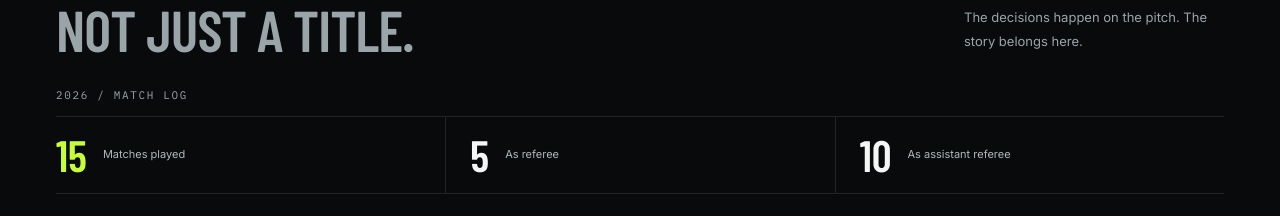
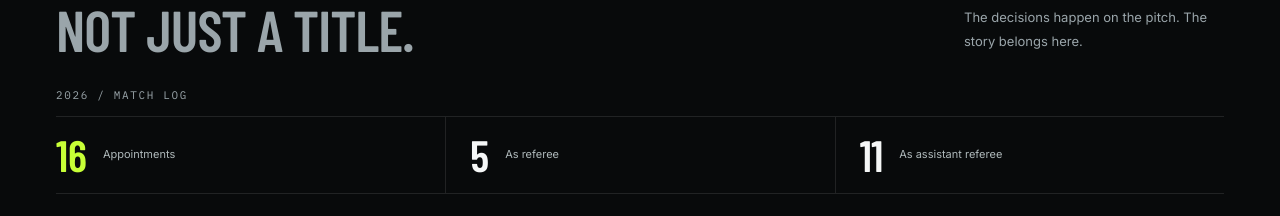
Before and after one commit to yassine-mathlouthi/Referee, a React (Vite) app: page / in a window 1280 px wide. Shown: the part 2925-3141 px from the top of the page. Built offline with nearby package versions, Linux system fonts and the light colour scheme; a web font is replaced by a local one.

Commit message:
Count all appointments in match statistics

```diff
--- a/src/data/matches.ts
+++ b/src/data/matches.ts
@@ -45,10 +45,9 @@ export const matches: Match[] = [
 ]
 
 export function summarizeMatches(records: readonly Match[]) {
-  const played = records.filter(match => match.status === 'played')
   return {
-    played: played.length,
-    referee: played.filter(match => match.role === 'referee').length,
-    assistant: played.filter(match => match.role === 'assistant').length,
+    appointments: records.length,
+    referee: records.filter(match => match.role === 'referee').length,
+    assistant: records.filter(match => match.role === 'assistant').length,
   }
 }
--- a/src/i18n/ar.ts
+++ b/src/i18n/ar.ts
@@ -42,7 +42,7 @@ export const ar: Copy = {
     body: 'تجدون صور المباريات أدناه. ستُضاف هنا التعيينات المؤكدة وتفاصيل المسابقات. تجربة حقيقية فقط، بلا أرقام مبالغ فيها.',
     note: 'مسيرة تصنعها لحظات حقيقية', versus: 'ضدّ', view: 'لنتحدث عن فرصة تحكيم',
     recordLabel: '٢٠٢٦ / سجل المباريات',
-    played: 'مباراة ملعوبة', referee: 'بصفة حكم', assistant: 'بصفة حكم مساعد',
+    appointments: 'التعيينات', referee: 'بصفة حكم', assistant: 'بصفة حكم مساعد',
     all: 'كل التعيينات', filter: 'تصفية حسب الدور', list: 'تعيينات المباريات',
     showAll: 'عرض السجل الكامل', showLess: 'عرض أحدث المباريات', result: 'النتيجة النهائية',
     absent: 'غياب المنافس', absentNote: 'لم يحضر فريق الاتحاد الرياضي بقرطاج. لم تُسجّل نتيجة.',
--- a/src/i18n/en.ts
+++ b/src/i18n/en.ts
@@ -40,7 +40,7 @@ export const en = {
     body: 'Match photography is on display below. Verified appointments and competition details will be added here. Only real experience. No inflated numbers.',
     note: 'A record built on real moments', versus: 'vs', view: 'Discuss an appointment',
     recordLabel: '2026 / Match log',
-    played: 'Matches played', referee: 'As referee', assistant: 'As assistant referee',
+    appointments: 'Appointments', referee: 'As referee', assistant: 'As assistant referee',
     all: 'All appointments', filter: 'Filter by role', list: 'Match appointments',
     showAll: 'View full history', showLess: 'Show recent matches', result: 'Final score',
     absent: 'Opponent absent', absentNote: 'Union Sportive de Carthage did not attend. No result recorded.',
--- a/src/i18n/fr.ts
+++ b/src/i18n/fr.ts
@@ -42,7 +42,7 @@ export const fr: Copy = {
     body: 'Les photos de matchs sont présentées ci-dessous. Les désignations vérifiées et les détails des compétitions seront ajoutés ici. Du vécu, sans chiffres gonflés.',
     note: 'Un parcours fait de vrais moments', versus: 'contre', view: 'Discuter d’une désignation',
     recordLabel: '2026 / Carnet de matchs',
-    played: 'Matchs joués', referee: 'Comme arbitre', assistant: 'Comme arbitre assistant',
+    appointments: 'Désignations', referee: 'Comme arbitre', assistant: 'Comme arbitre assistant',
     all: 'Toutes les désignations', filter: 'Filtrer par rôle', list: 'Désignations de matchs',
     showAll: 'Voir tout le parcours', showLess: 'Voir les matchs récents', result: 'Score final',
     absent: 'Adversaire absent', absentNote: 'L’Union sportive de Carthage ne s’est pas présentée. Aucun résultat enregistré.',
--- a/src/sections/Experience.tsx
+++ b/src/sections/Experience.tsx
@@ -20,7 +20,7 @@ export function Experience() {
     {appointments.length ? <>
       <SectionReveal>
         <p className="eyebrow match-season">{t.experience.recordLabel}</p>
-        <dl className="match-stats">{(['played', 'referee', 'assistant'] as const).map(key => <div key={key}><dt>{t.experience[key]}</dt><dd>{number.format(totals[key])}</dd></div>)}</dl>
+        <dl className="match-stats">{(['appointments', 'referee', 'assistant'] as const).map(key => <div key={key}><dt>{t.experience[key]}</dt><dd>{number.format(totals[key])}</dd></div>)}</dl>
       </SectionReveal>
       <div className="match-filters" role="group" aria-label={t.experience.filter}>{(['all', 'referee', 'assistant'] as const).map(value => <button type="button" key={value} aria-pressed={role === value} onClick={() => { setRole(value); setExpanded(false) }}>{value === 'all' ? t.experience.all : t.experience.roles[value]}</button>)}</div>
       <ol id="match-history" className="match-grid" aria-label={t.experience.list}>{visible.map(match => <li key={match.id} data-match-id={match.id} data-role={match.role} data-status={match.status}>
```
Also changed, not shown: 1 other file (tests, documents, lock files or other folders).
